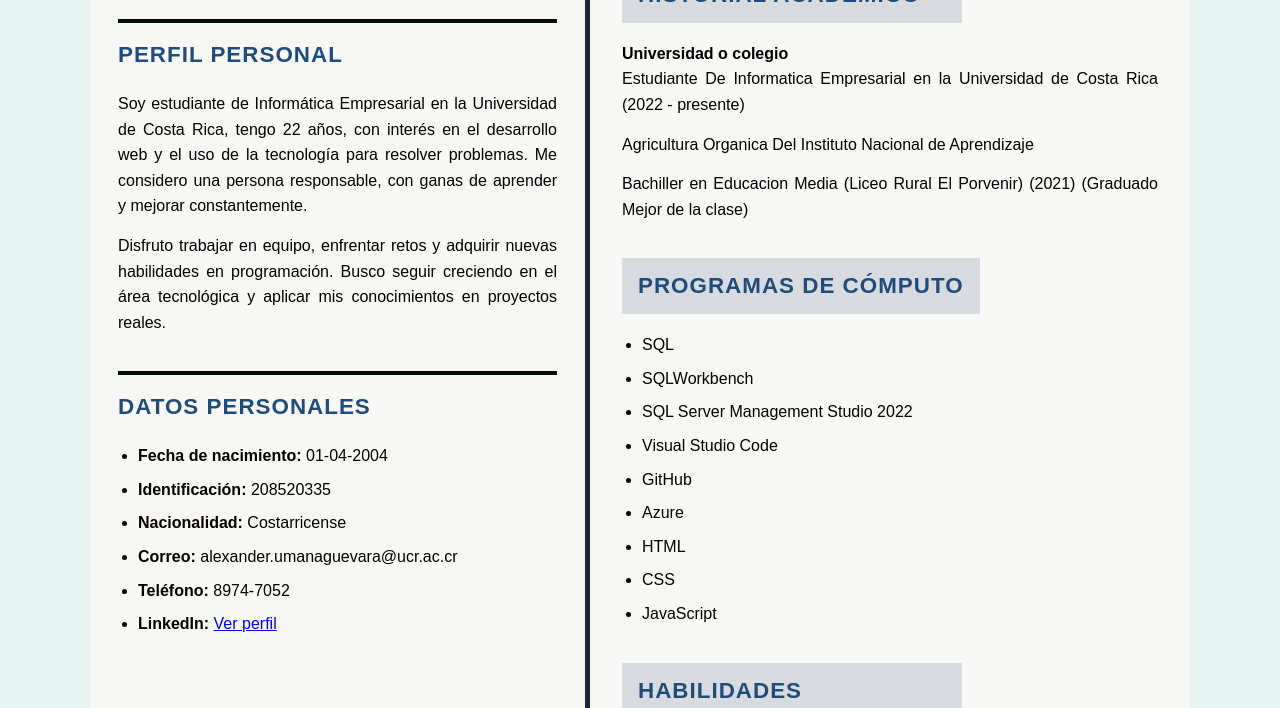
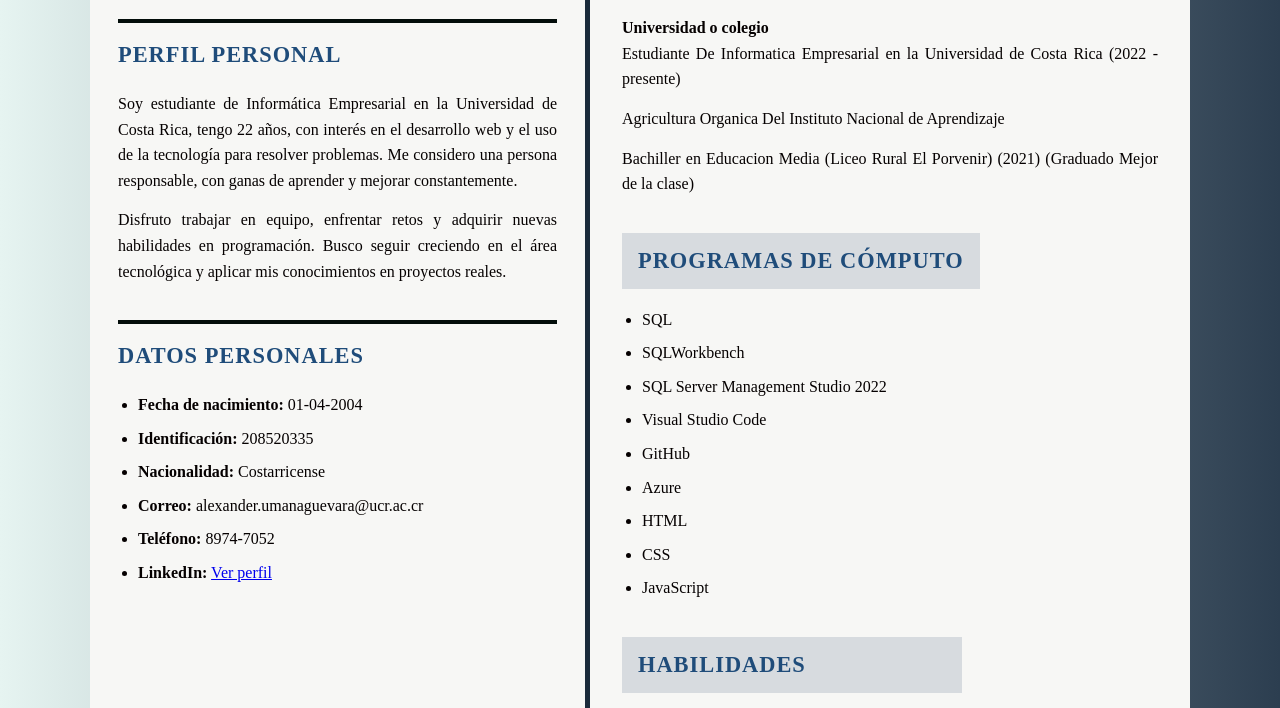
Before and after one commit to AlexUG0104/curriculum-web, a website: page index.html in a window 1280 px wide. Shown: the part 396-1104 px from the top of the page. Drawn offline with Linux system fonts and the light colour scheme.

Commit message:
Uso de gradiante

```diff
--- a/css/global.css
+++ b/css/global.css
@@ -5,8 +5,8 @@
 }
 
 body {
-  font-family: Arial, sans-serif;
- background: #e6f4f1;
+  font-family: 'Times New Roman', Times, serif, sans-serif;
+  background: linear-gradient(to right, #e6f4f1, #2c3e50);
   color: #050000;
   line-height: 1.6;
   padding: 20px;
```
